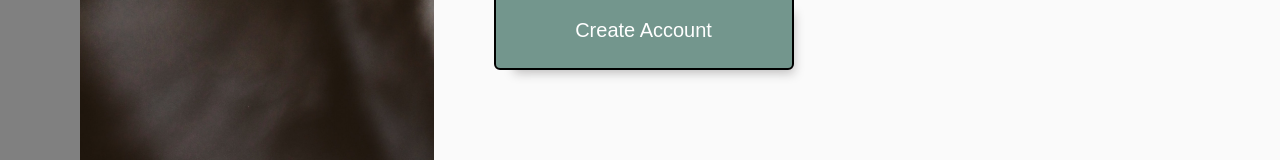
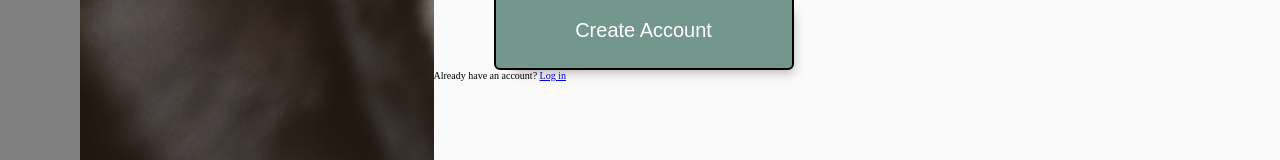
Before and after one commit to blthai/odin-sign-up-form, a plain HTML site: page index.html in a window 1280 px wide. Shown: the part 999-1159 px from the top of the page. Drawn offline with Linux system fonts and the light colour scheme.

Commit message:
add text to inform users of a login page and its link

```diff
--- a/index.html
+++ b/index.html
@@ -55,6 +55,11 @@
         </div>
       </div>
       <button type='submit' form='sign-up-form'>Create Account</button>
+      <div class='login-text'>
+        Already have an account?
+        <a href='file:///home/benjamin/repos/odin-sign-up-form/index.html'>Log in</a>
+      </div>
+
     </div>
   </body>
 </html>
```
